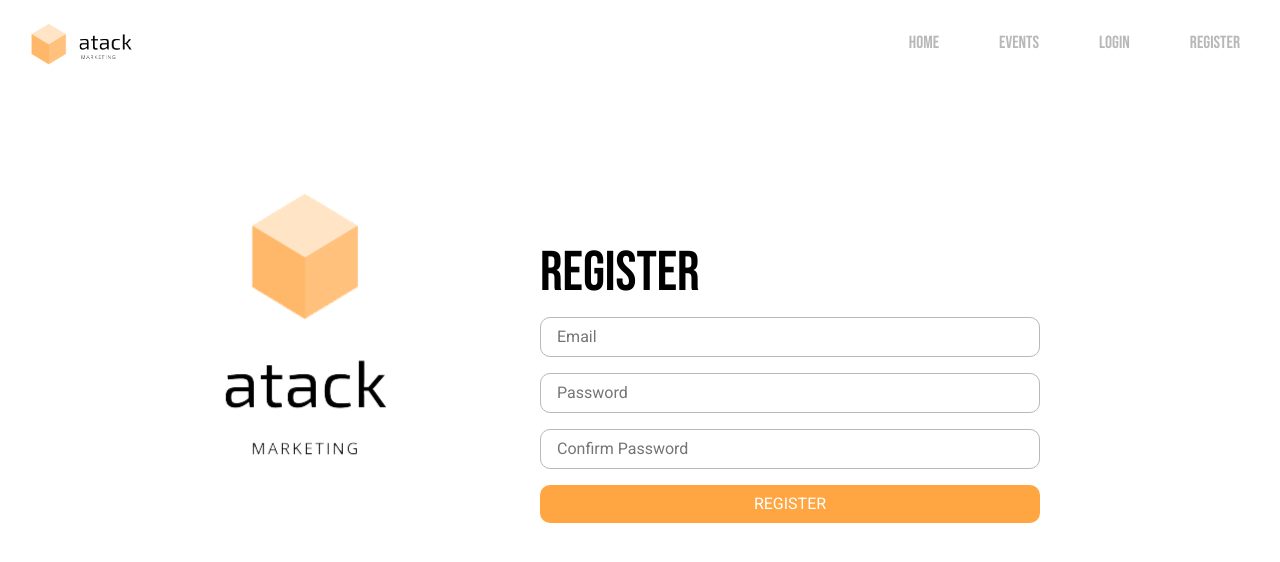
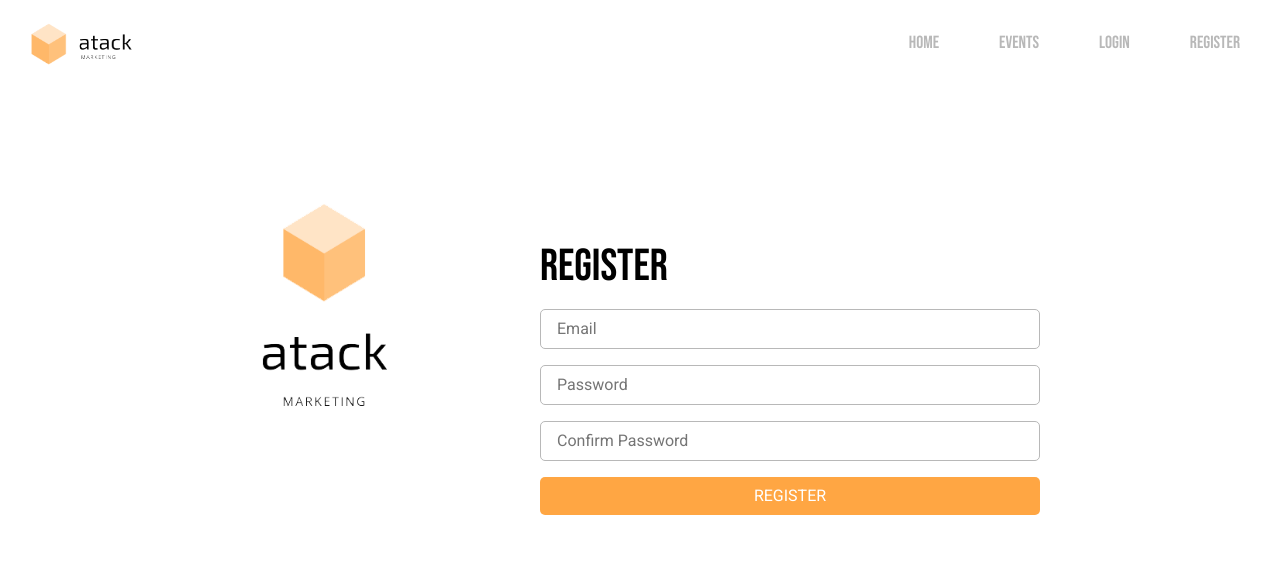
Before and after one commit to albertkozak/MarketingWeb, a React (Create React App) app in the folder atack-marketing/: page /Register in a window 1280 px wide. Shown: the top 562 px of the page. Built offline with nearby package versions, Linux system fonts and the light colour scheme; a web font is replaced by a local one.

Commit message:
Minor adjustment tweeks

```diff
--- a/atack-marketing/src/styles/_variables.scss
+++ b/atack-marketing/src/styles/_variables.scss
@@ -4,6 +4,7 @@ $black: #000;
 $white: #fff;
 $grey: #b8b8b8;
 $orange: #ffa643;
+$error: #ff0038;
 
 $gradient: -webkit-linear-gradient(90deg, rgb(28, 34, 51), rgb(54, 56, 68), rgb(12, 12, 12));
 
--- a/atack-marketing/src/styles/components/_Authentication.scss
+++ b/atack-marketing/src/styles/components/_Authentication.scss
@@ -6,41 +6,41 @@
 
   img {
     position: absolute;
-    max-width: 330px;
+    max-width: 220px;
     transform: translate(-80%, -20%);
 	}
 
   .auth-wrapper {
-    position: absolute;
+    // position: absolute; BUG: screws up inputs on form errors
     transform: translateX(30%);
 	}
 
   h1 {
     color: $black;
     text-transform: uppercase;
-    font-size: 3.5em;
-    margin-bottom: 10px;
+    font-size: 2.8em;
+    margin-bottom: 15px;
 	}
 
   input, button, p {font-family: $body-font}
-  .auth__message {
+  .input-feedback {
     text-align: left;
     font-size: 1.1em;
     margin-bottom: 0;
 	}
 
-  .auth__message--lone {
+  .input-feedback--lone {
     margin-bottom: 20px;
 	}
 
-  .auth__error {
+  .input-feedback {
     text-align: center;
 	}
 
   input, button {
     box-sizing: border-box;
     width: 100%;
-    border-radius: 10px;
+    border-radius: 5px;
     font-size: 1rem;
     padding: 7px;
     border: 1px solid $grey;
@@ -71,18 +71,25 @@
     padding-bottom: 10px;
     a {
       text-decoration: none;
-      color: $orange;
+      color: $error;
     }
 	}
 
-  .auth__error {
-    color: $orange;
+  .input-feedback {
+    color: $error;
     height: 32px;
     padding-bottom: 5px;
+    font-size: 0.8rem;
+    font-family: $body-font;
 	}
 
   @media(max-width: 1040px) {
     margin-top: 20px;
+
+    h1{
+      margin: 1.5rem 0;
+    }
+
     img {
       position: relative;
       transform: translate(0, 0);
@@ -107,7 +114,7 @@
 
     h1 {
       font-size: 2.6rem;
-      margin: 2rem 0;
+      margin: 1.5rem 0;
     }
 	}
 
@@ -124,7 +131,7 @@
 		}
 
     input, button {
-      border-radius: 15px;
+      border-radius: 5px;
       font-size: 1em;
       padding: 10px;
 		}
@@ -143,7 +150,7 @@
       font-size: 1em;
 		}
 
-    .auth__error {
+    .input-feedback {
       height: 24px;
       padding-bottom: 5px;
     }
```
